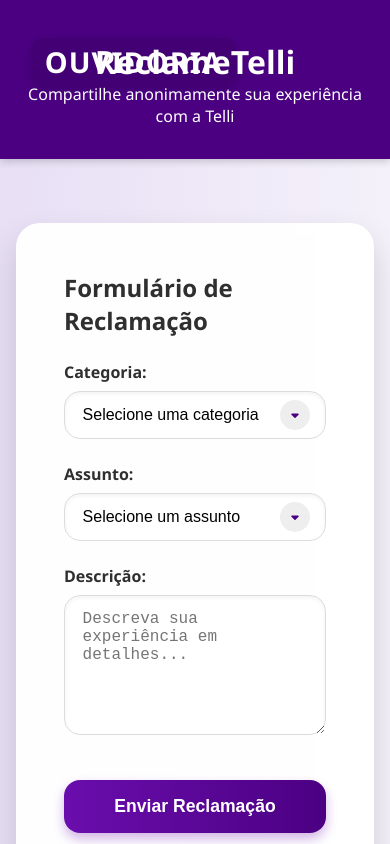
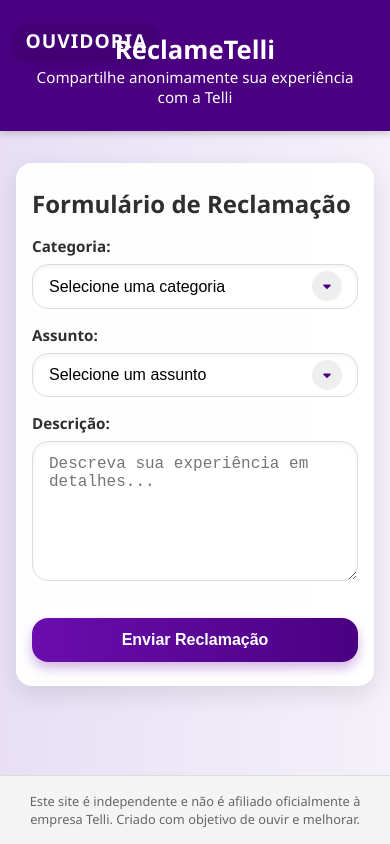
Before and after one commit to thamirisgmt/reclamacoes-telli, a plain HTML site: page index.html in a window 390 px wide. Shown: the top 844 px of the page. Drawn offline with Linux system fonts and the light colour scheme.

Commit message:
Update index.html

```diff
--- a/index.html
+++ b/index.html
@@ -193,6 +193,65 @@
       color: #666;
       border-top: 1px solid #ddd;
     }
+
+    /* Responsivo para telas menores */
+    @media (max-width: 768px) {
+      header {
+        padding: 2rem 1rem 1.5rem;
+      }
+
+      .logo-ouvidoria {
+        font-size: 1.2rem;
+        top: 1.5rem;
+        left: 1rem;
+        padding: 0.2rem 0.6rem;
+      }
+
+      header h1 {
+        font-size: 1.6rem;
+      }
+
+      header p {
+        font-size: 0.95rem;
+        padding: 0 1rem;
+      }
+
+      main {
+        padding: 2rem 1rem;
+      }
+
+      .form-wrapper {
+        padding: 1.5rem 1rem;
+        border-radius: 16px;
+        box-shadow: 0 8px 24px rgba(0, 0, 0, 0.1);
+      }
+
+      label {
+        margin-top: 1rem;
+        font-size: 0.95rem;
+      }
+
+      .select-wrapper select,
+      textarea,
+      button {
+        font-size: 1rem;
+        padding: 0.8rem 1rem;
+      }
+
+      button {
+        margin-top: 2rem;
+      }
+
+      .confirmation {
+        font-size: 0.95rem;
+        padding: 1rem;
+      }
+
+      footer {
+        font-size: 0.8rem;
+        padding: 1rem;
+      }
+    }
   </style>
 </head>
 <body>
```
